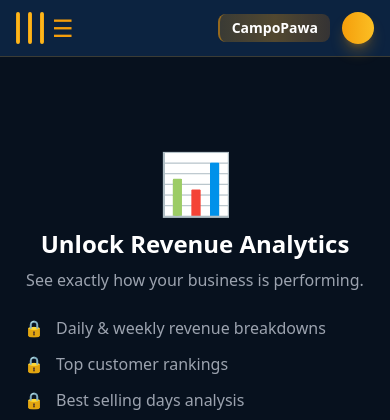
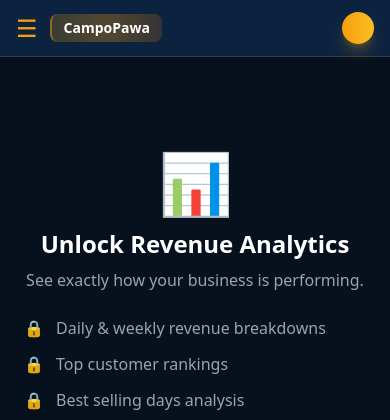
Before and after one commit to jira54/campo, a Django app: page /analytics/ in a window 390 px wide. Shown: the top 420 px of the page. Run offline with Django 5.2, Linux system fonts and the light colour scheme; the visitor is signed in with stand-in values (Sample User, id 1); data that the repository does not hold is empty; some libraries are stand-ins or nearby versions.

Commit message:
Fixed Mobile Top Bar Layout: Proper Menu Position
 Mobile Layout Corrected:
 Left:  hamburger menu (expands sidebar)
 Left: CampoPawa branding text
 Right: Account circle with user initials
 Restored proper mobile navigation pattern

 Functionality Fixed:
 Hamburger menu now correctly positioned on left
 Menu expands sidebar with Overview, Analytics, etc.
 CampoPawa branding properly placed next to menu
 Account circle positioned on right side
 Natural mobile UX pattern restored

 Visual Structure:
  Menu  CampoPawa  Account Circle
 Left to right: Menu  Brand  User
 Proper mobile navigation hierarchy
 Intuitive user experience

 Technical Details:
 Removed confusing vertical lines
 Restored hamburger menu functionality
 Fixed layout positioning
 Maintained all existing styling
 Clean, semantic HTML structure

```diff
--- a/templates/partials/sidebar.html
+++ b/templates/partials/sidebar.html
@@ -1,22 +1,17 @@
 <!-- Mobile Top Bar -->
 <div class="md:hidden fixed top-0 left-0 right-0 z-50 bg-navy border-b border-gold border-opacity-20 px-4 py-3">
     <div class="flex items-center justify-between">
-        <!-- Left: Three Vertical Lines -->
-        <div class="flex items-center gap-2">
-            <div class="w-1 h-8 bg-gradient-to-r from-gold via-amber-400 to-gold rounded-full"></div>
-            <div class="w-1 h-8 bg-gradient-to-r from-gold via-amber-400 to-gold rounded-full"></div>
-            <div class="w-1 h-8 bg-gradient-to-r from-gold via-amber-400 to-gold rounded-full"></div>
+        <!-- Left: Hamburger Menu -->
+        <div class="flex items-center gap-3">
             <button id="menu-toggle" class="text-gold text-2xl leading-none">☰</button>
-        </div>
-
-        <!-- Right: CampoPawa Branding & Account Name -->
-        <div class="flex items-center gap-3">
             <div class="text-white font-semibold text-sm bg-gradient-to-r from-gold/20 via-gold/30 to-amber-600/20 px-3 py-1 rounded-lg border-l-2 border-gold/50">
                 CampoPawa
             </div>
-            <div class="w-8 h-8 rounded-full bg-gradient-to-r from-gold to-amber-400 text-deep font-bold flex items-center justify-center text-sm shadow-lg shadow-gold/30">
-                {{ user.business_name|first|upper }}
-            </div>
+        </div>
+
+        <!-- Right: Account Circle -->
+        <div class="w-8 h-8 rounded-full bg-gradient-to-r from-gold to-amber-400 text-deep font-bold flex items-center justify-center text-sm shadow-lg shadow-gold/30">
+            {{ user.business_name|first|upper }}
         </div>
     </div>
 </div>
```
